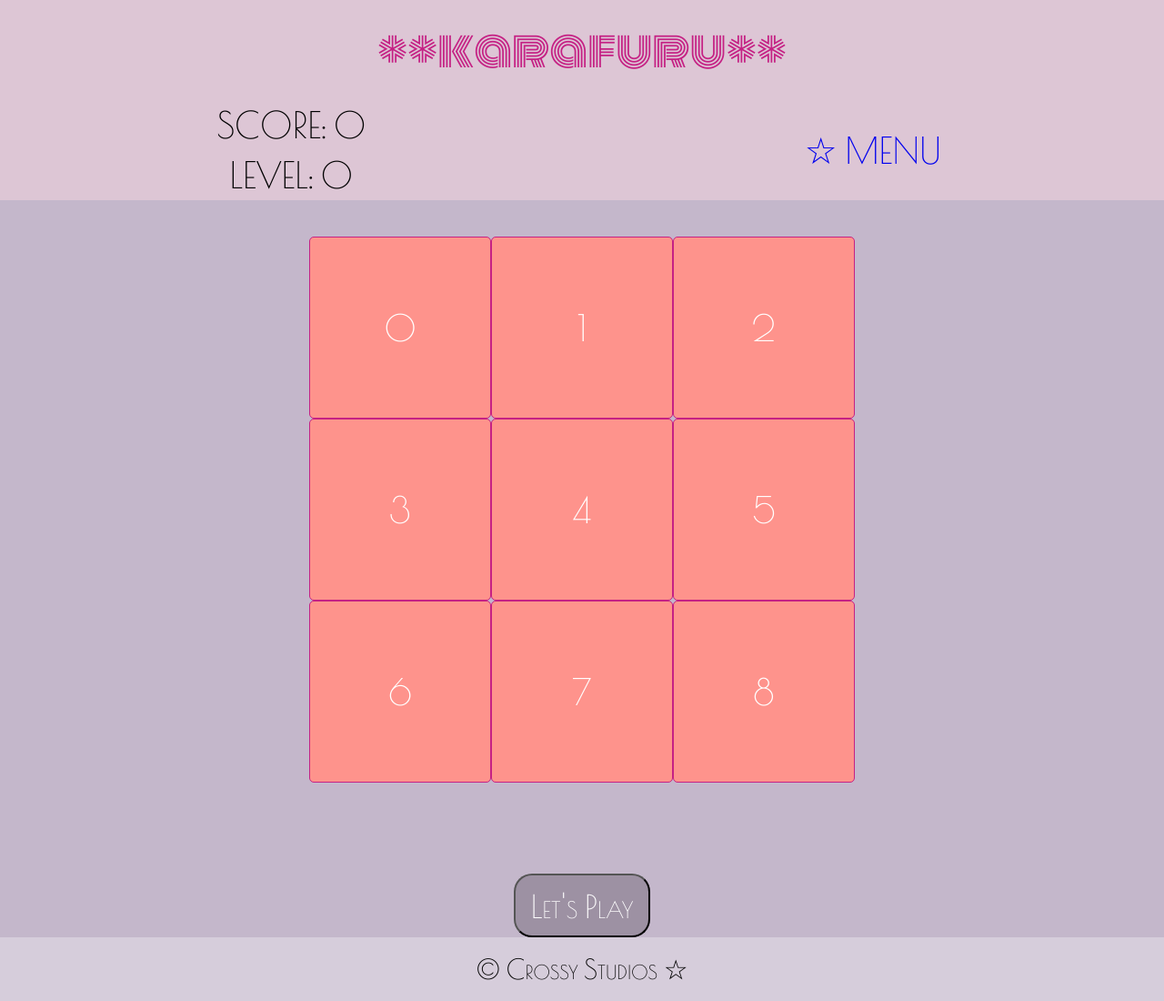
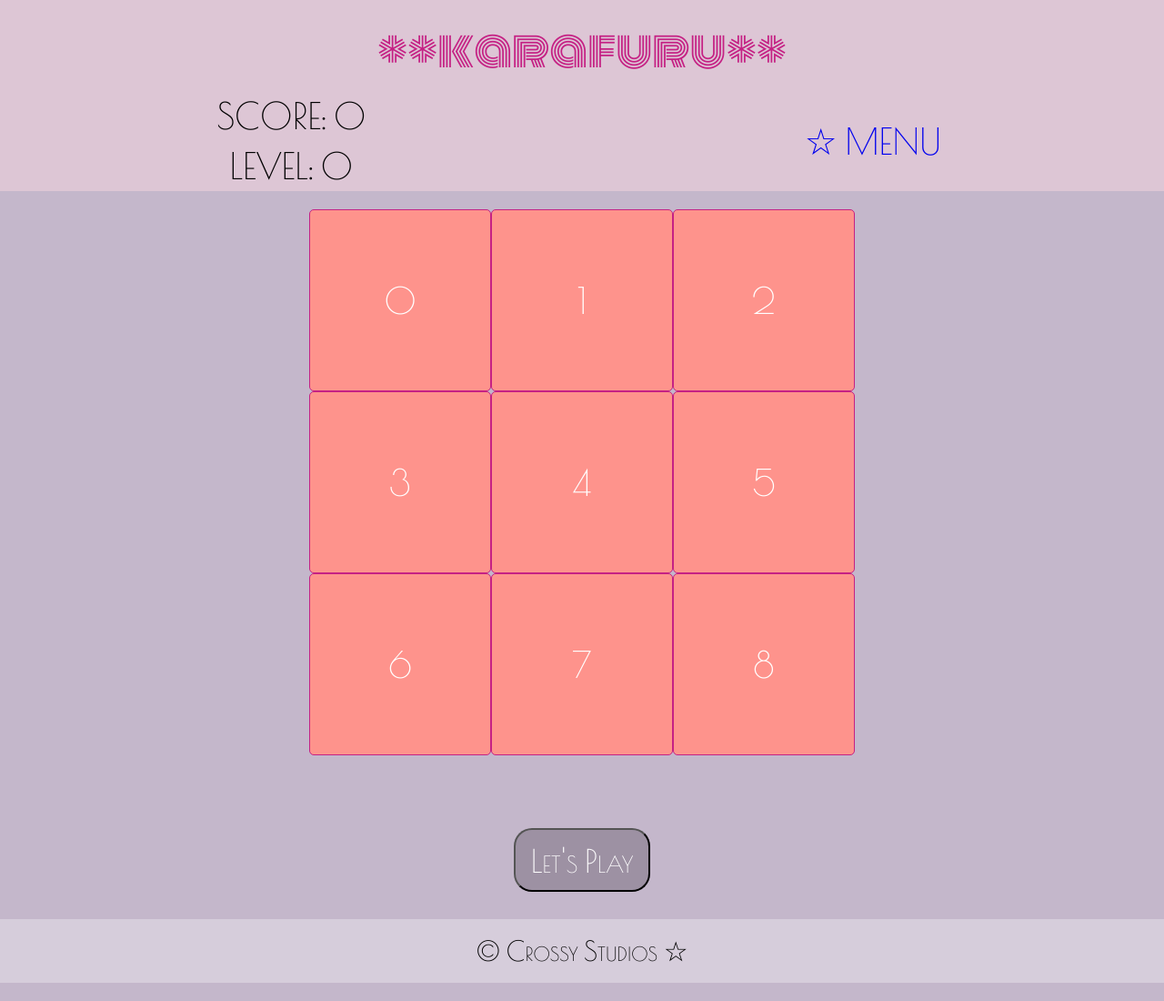
Before and after one commit to hannah2503/karafuru, a PHP site: page / in a window 1280 px wide. Shown: the whole page at 91% size. Run offline with PHP 8.4, Linux system fonts and the light colour scheme; some libraries are stand-ins or nearby versions.

Commit message:
fixed footer position on browser

```diff
--- a/css/style.css
+++ b/css/style.css
@@ -3,13 +3,14 @@ html, body {
   font-family: 'Poiret One', cursive;
   max-height: 100vh;
   width: 100%;
+
 }
 
 /*header styling*/
 .heading {
   background: #F7D6E0;
   background: rgba(247, 214, 224, 0.5);
-  height: 110px;
+  height: 100px;
   margin: 0 auto;
   position: relative;
   text-align: center;
@@ -20,7 +21,7 @@ h1{
   color: #C52184;
   font-family: 'Monoton', cursive;
   font-size: 50px;
-  height: 110px;
+  height: 60px;
   line-height: 110px;
   margin: 0 auto;
   width: 50%;
@@ -92,6 +93,7 @@ main {
   background: #C4B7CB;
   clear: both;
   margin: 0 auto;
+  padding-bottom: 30px;
   width: 50%;
 }
 
@@ -99,7 +101,7 @@ main {
   background: #C4B7CB;
   border-radius: 5px;
   height: 550px;
-  margin: 150px auto;
+  margin: 130px auto;
   width: 600px;
 }
 
@@ -154,7 +156,7 @@ footer {
   font-variant-caps: small-caps;
   line-height: 70px;
   margin: 0 auto;
-  position: absolute;
+  position: static;
   text-align: center;
   width: 100%;
 }
```
